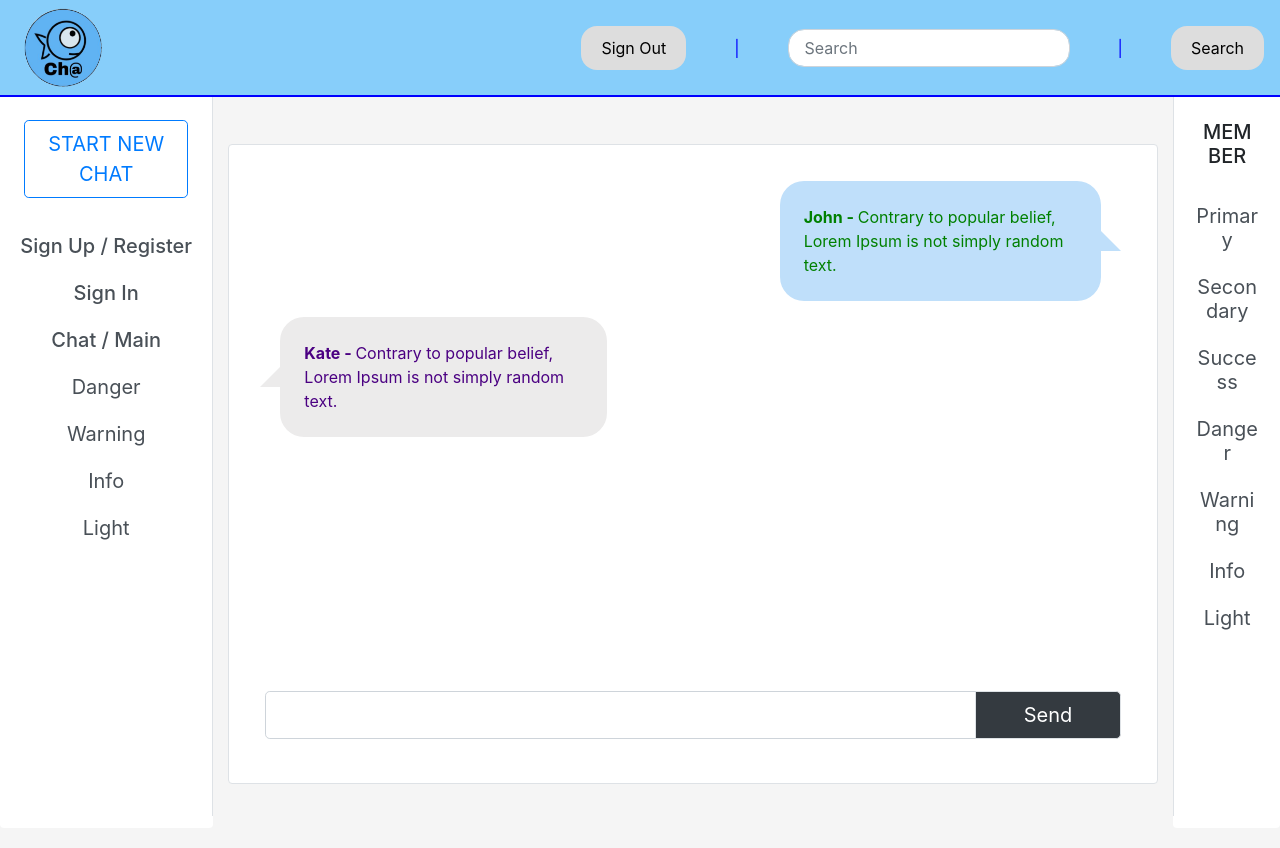
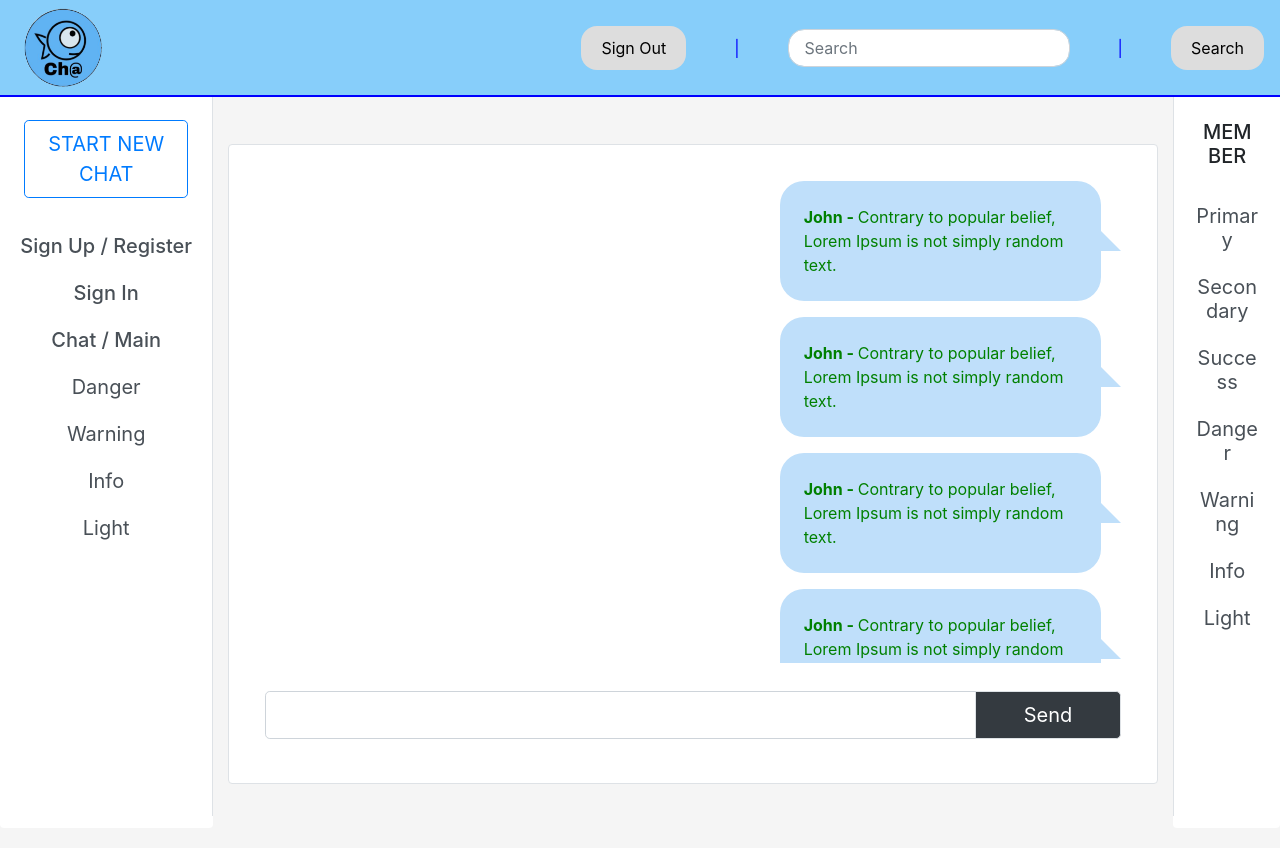
Before and after one commit to catnap89/HelloWorldCommunity, a React (Create React App) app in the folder client/: page /community/1 in a window 1280 px wide. Built offline with nearby package versions, Linux system fonts and the light colour scheme.

Commit message:
fixed card body scroll chat box

```diff
--- a/client/src/components/Chatbox/index.js
+++ b/client/src/components/Chatbox/index.js
@@ -8,9 +8,28 @@ import { FormControl, InputGroup, Button} from 'react-bootstrap';
 import './chatbox.css';
 
 const Chatbox = (props) => (
-    <Card className= 'col-9 p-3 border chat mt-5 mb-4 mx-auto scroll'>
+
+    // code for chat with 2 (split) windows
+
+    <Card className= 'col-9 p-3 border chat mt-5 mb-4 mx-auto'>
 <Card.Body className='scroll'>
         <Card.Text id="person1" className=" ml-auto col-5">
+            <p className='response1 speech-bubble p-4'>
+            <strong>John - </strong>Contrary to popular belief, Lorem Ipsum is not simply random text.
+            </p>
+
+            <p className='response1 speech-bubble p-4'>
+            <strong>John - </strong>Contrary to popular belief, Lorem Ipsum is not simply random text.
+            </p>
+
+            <p className='response1 speech-bubble p-4'>
+            <strong>John - </strong>Contrary to popular belief, Lorem Ipsum is not simply random text.
+            </p>
+
+            <p className='response1 speech-bubble p-4'>
+            <strong>John - </strong>Contrary to popular belief, Lorem Ipsum is not simply random text.
+            </p>
+
             <p className='response1 speech-bubble p-4'>
             <strong>John - </strong>Contrary to popular belief, Lorem Ipsum is not simply random text.
             </p>
@@ -44,3 +63,6 @@ const Chatbox = (props) => (
 )
 
 export default Chatbox;
+
+
+// code for chat with 1 screen
```
